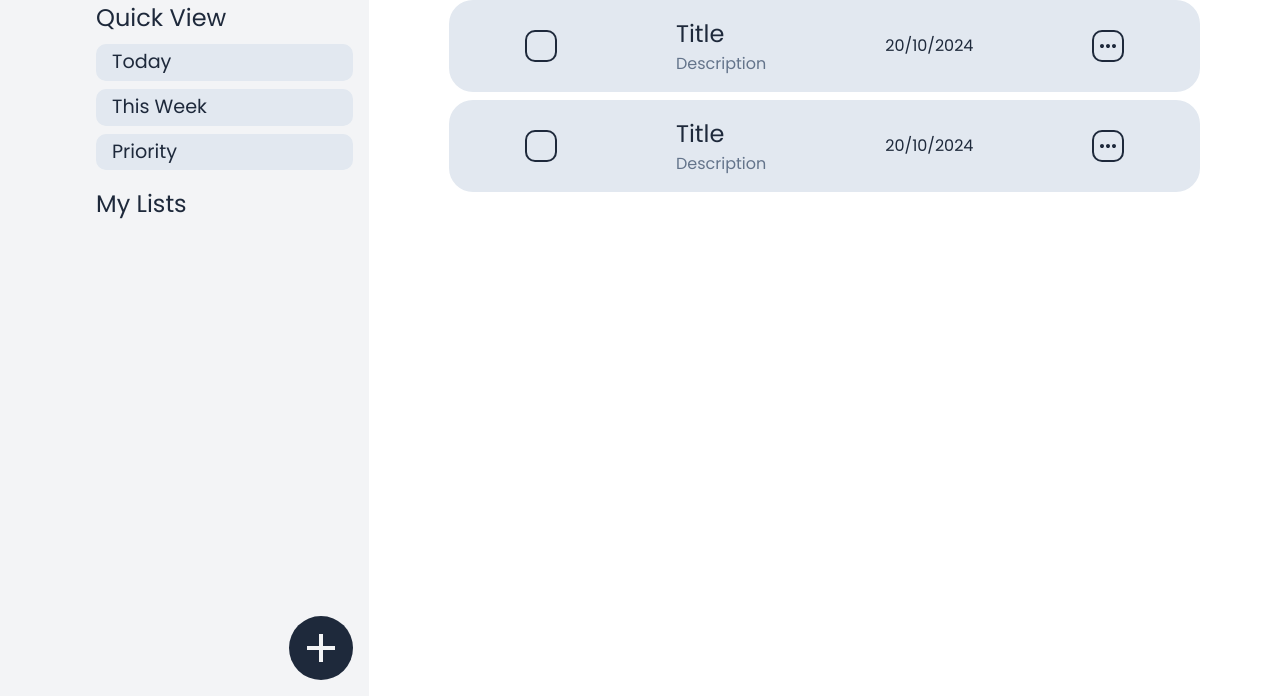
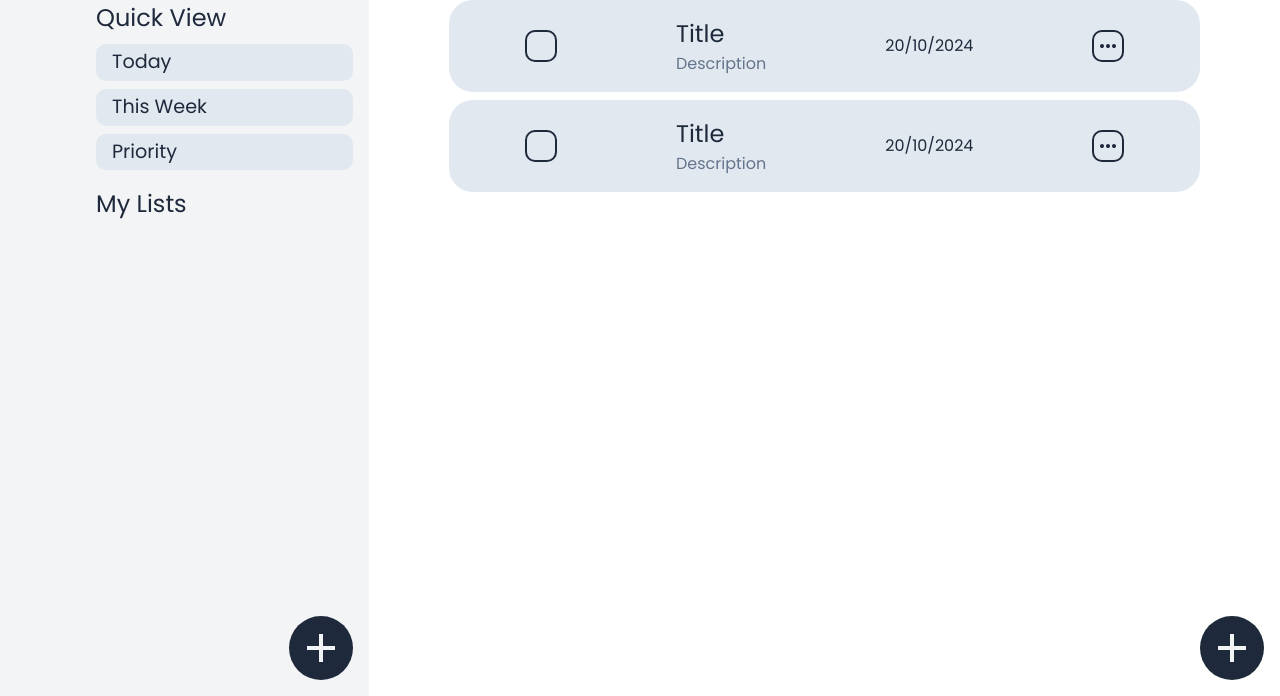
Before and after one commit to illtrythisout/odin-to-do-list, a website built with webpack: page src/template.html in a window 1280 px wide. Shown: the part 104-800 px from the top of the page. Built offline with nearby package versions, Linux system fonts and the light colour scheme.

Commit message:
Create add list btn

```diff
--- a/src/styles.css
+++ b/src/styles.css
@@ -101,7 +101,7 @@ body {
     background-color: var(--grey-hover);
 }
 
-.addList {
+.add {
     position: absolute;
     bottom: var(--section-padding);
     right: var(--section-padding);
@@ -121,22 +121,26 @@ body {
 
     transition: width 0.3s ease, padding 0.3s ease;
 }
-.addList img {
+.add img {
     --size: 3rem;
     width: var(--size);
     height: var(--size);
 }
+.add:hover {
+    padding: 0 calc(var(--section-padding) / 2);
+}
 .addList:hover {
     width: 12rem;
-    padding: 0 calc(var(--section-padding) / 2);
+}
+.addBullet:hover {
+    width: 15rem;
 }
 @keyframes fadeIn {
     to {
         opacity: 1;
     }
 }
-.addList:hover::after {
-    content: "Add List";
+.add:hover::after {
     color: var(--background-grey);
     font-size: 1.2rem;
     margin-right: 10px;
@@ -144,7 +148,12 @@ body {
     opacity: 0;
     animation: fadeIn 0.9s forwards;
 }
-
+.addList:hover::after {
+    content: "Add List";
+}
+.addBullet:hover::after {
+    content: "Add List Item";
+}
 
 .content {
     padding: var(--section-padding) calc(var(--section-padding) * 5);
--- a/src/template.html
+++ b/src/template.html
@@ -31,7 +31,7 @@
                 <ul class="selectionList"></ul>
             </div>
         </div>
-        <button class="addList add"><img src="./images/add-light.svg" alt="addList"></button>
+        <button class="addList add"><img src="./images/add-light.svg" alt="add list"></button>
     </div>
     <div class="content">
         <div class="listTitleDiv">
@@ -66,6 +66,7 @@
                 <p class="bulletDate">20/10/2024</p>
                 <button class="bulletEdit"><img src="./images/edit.svg" alt="edit"></button>
             </div>
+            <button class="addBullet add"><img src="./images/add-light.svg" alt="add bullet"></button>
         </div>
     </div>
 </body>
```
